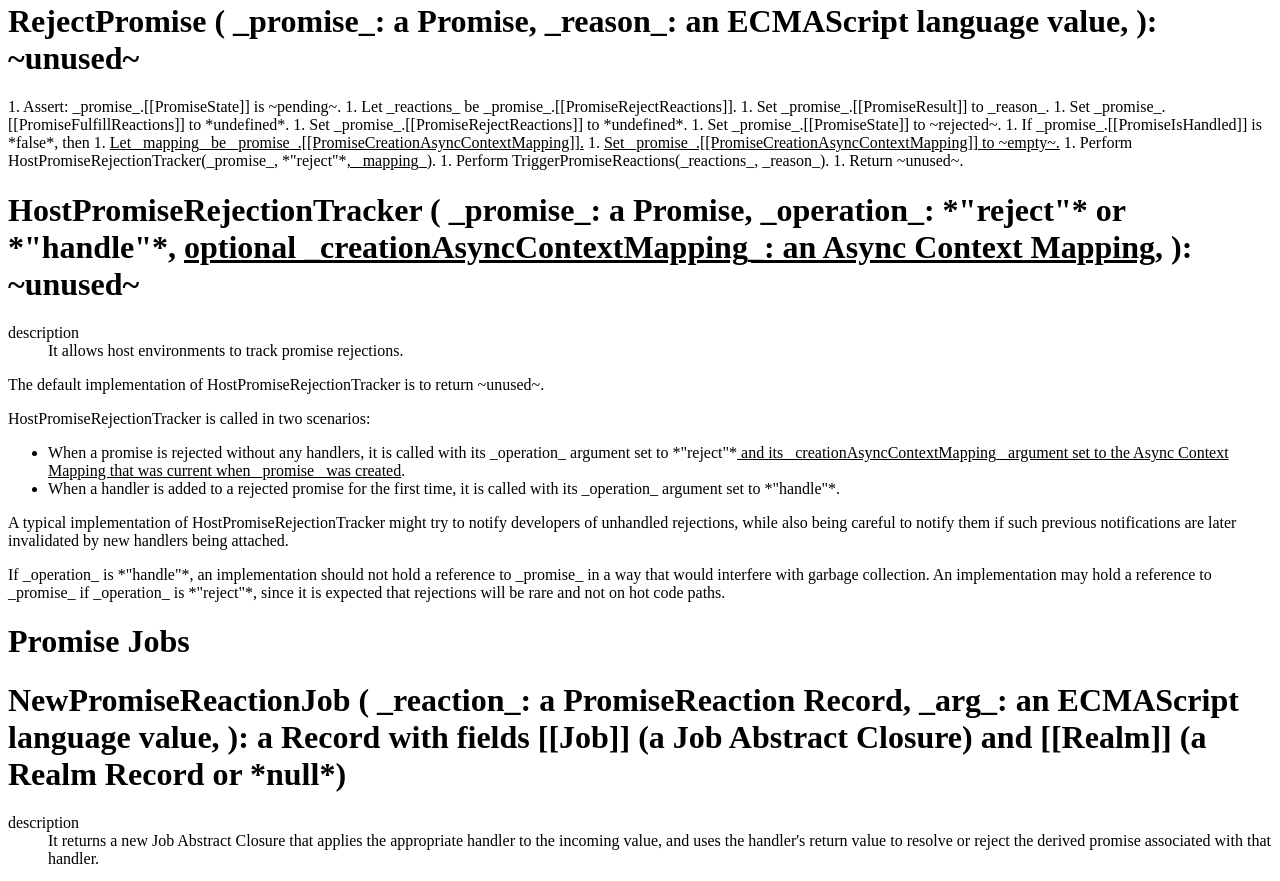
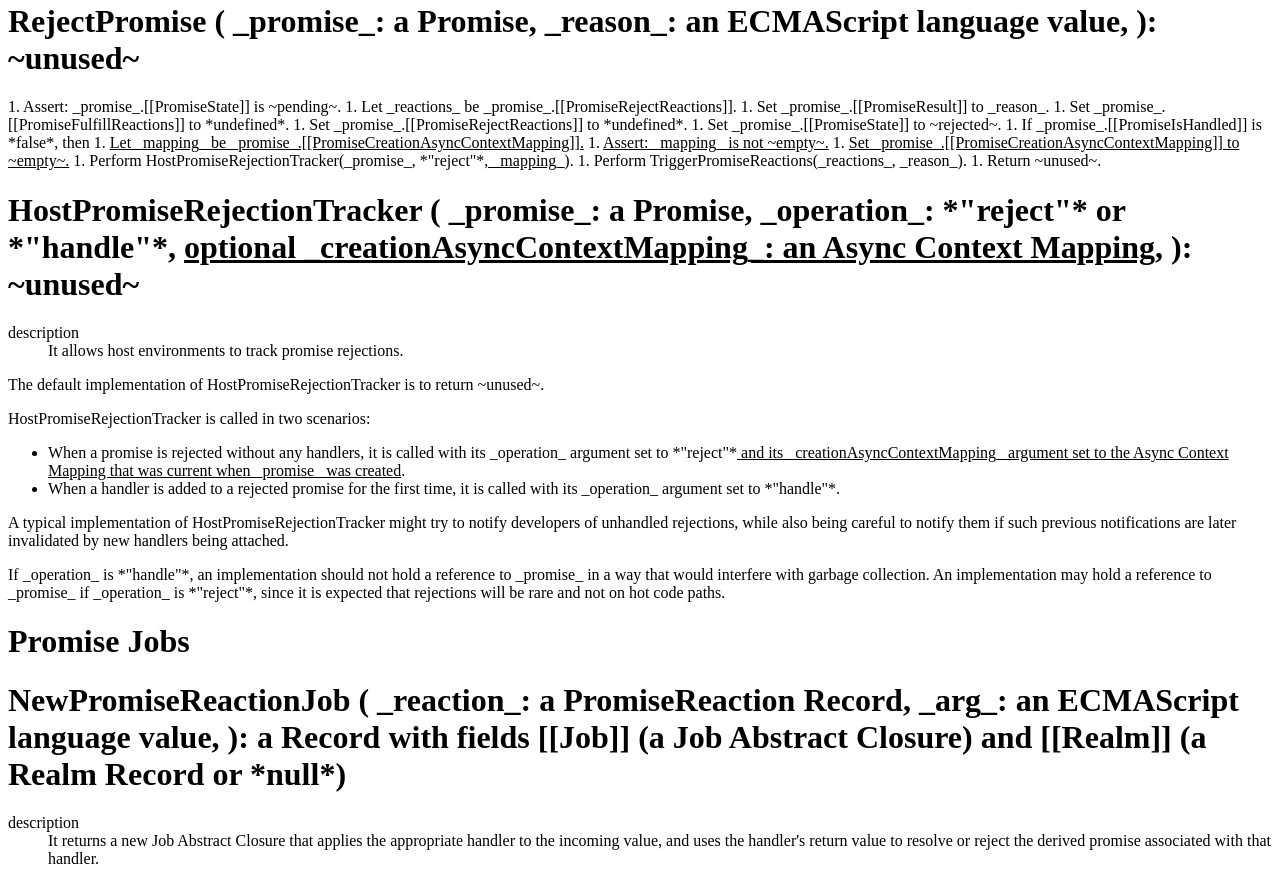
Before and after one commit to tc39/proposal-async-context, a website: page spec.html in a window 1280 px wide. Shown: the part 3489-4370 px from the top of the page. Drawn offline with nearby package versions, Linux system fonts and the light colour scheme.

Commit message:
Add assertion

```diff
--- a/spec.html
+++ b/spec.html
@@ -467,6 +467,7 @@ contributors: Chengzhong Wu, Justin Ridgewell
           1. Set _promise_.[[PromiseState]] to ~rejected~.
           1. If _promise_.[[PromiseIsHandled]] is *false*, then
             1. <ins>Let _mapping_ be _promise_.[[PromiseCreationAsyncContextMapping]].</ins>
+            1. <ins>Assert: _mapping_ is not ~empty~.</ins>
             1. <ins>Set _promise_.[[PromiseCreationAsyncContextMapping]] to ~empty~.</ins>
             1. Perform HostPromiseRejectionTracker(_promise_, *"reject"*<ins>, _mapping_</ins>).
           1. Perform TriggerPromiseReactions(_reactions_, _reason_).
```
